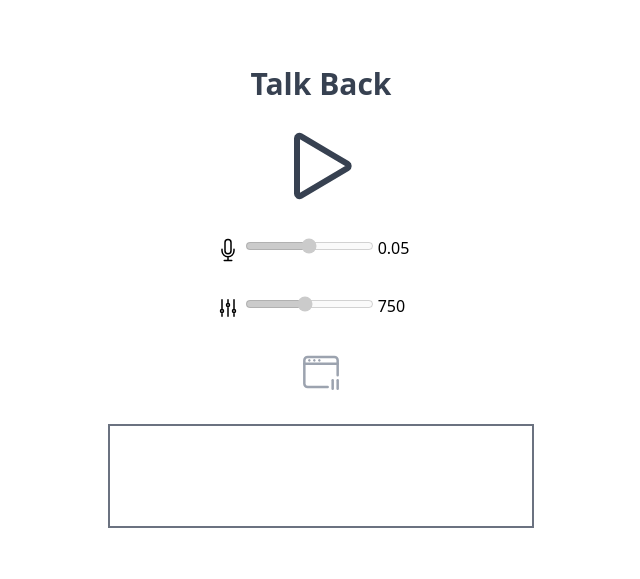
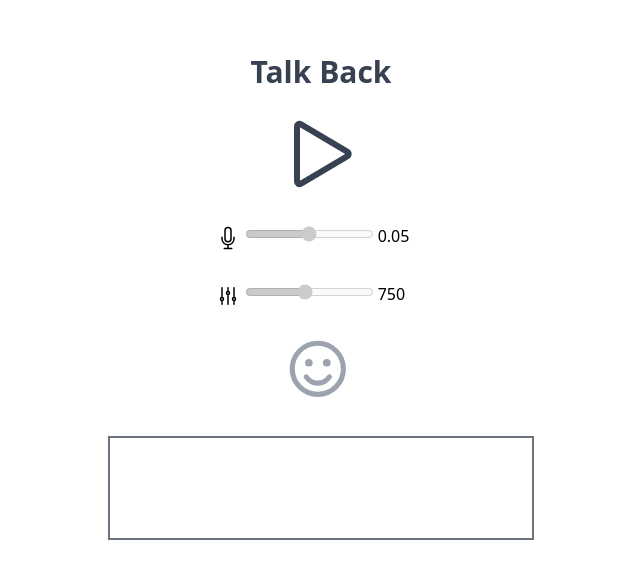
Before and after one commit to pgmmpk/talkback, a SvelteKit app: page / in a window 1280 px wide. Shown: the part 103-682 px from the top of the page, without its empty margins (319-959 px from the left). Built offline with nearby package versions, Linux system fonts and the light colour scheme.

Commit message:
better icons

```diff
--- a/src/routes/+page.svelte
+++ b/src/routes/+page.svelte
@@ -118,11 +118,30 @@
 
 <div class="md:mb-8 mb-8 mt-8 text-gray-400">
     {#if mode === 'listening'}
-    <svg class="w-10 h-10 inline" class:text-blue-700={active} viewBox="0 0 24 24" stroke-width="1.5" fill="none" xmlns="http://www.w3.org/2000/svg" color="currentColor"><path d="M14 21H4C2.89543 21 2 20.1046 2 19V5C2 3.89543 2.89543 3 4 3H20C21.1046 3 22 3.89543 22 5V14" stroke="currentColor" stroke-width="1.5" stroke-linecap="round"></path><path d="M2 7L22 7" stroke="currentColor" stroke-width="1.5" stroke-linecap="round" stroke-linejoin="round"></path><path d="M5 5.01L5.01 4.99889" stroke="currentColor" stroke-width="1.5" stroke-linecap="round" stroke-linejoin="round"></path><path d="M8 5.01L8.01 4.99889" stroke="currentColor" stroke-width="1.5" stroke-linecap="round" stroke-linejoin="round"></path><path d="M11 5.01L11.01 4.99889" stroke="currentColor" stroke-width="1.5" stroke-linecap="round" stroke-linejoin="round"></path><path d="M19.5 22V16M19.5 16L17 18.5M19.5 16L22 18.5" stroke="currentColor" stroke-width="1.5" stroke-linecap="round" stroke-linejoin="round"></path></svg>
+    <svg class="w-16 h-16 inline" class:text-blue-700={active} viewBox="0 0 100 100" fill="none" xmlns="http://www.w3.org/2000/svg" color="currentColor">
+        <path d="M 45 90 C 20.187 90 0 69.813 0 45 C 0 20.187 20.187 0 45 0 c 24.813 0 45 20.187 45 45 C 90 69.813 69.813 90 45 90 z M 45 4 C 22.393 4 4 22.393 4 45 s 18.393 41 41 41 s 41 -18.393 41 -41 S 67.607 4 45 4 z" />
+        <circle cx="45" cy="45" r="40" stroke="currentColor" stroke-width="8" />
+        <circle cx="31" cy="35.55" r="6" fill="currentColor" />
+        <circle cx="59" cy="35.55" r="6" fill="currentColor" />
+        <path d="M 45 74 c -6.197 0 -11.239 -5.042 -11.239 -11.239 S 38.803 51.521 45 51.521 s 11.239 5.042 11.239 11.239 S 51.197 74 45 74 z M 45 55.521 c -3.992 0 -7.239 3.247 -7.239 7.239 S 41.008 70 45 70 c 3.992 0 7.239 -3.247 7.239 -7.239 S 48.992 55.521 45 55.521 z" stroke="currentColor" fill="currentColor" stroke-width="3" />
+    </svg>
     {:else if mode === 'playing'}
-    <svg class="w-10 h-10 inline" class:text-red-700={active} viewBox="0 0 24 24" stroke-width="1.5" fill="none" xmlns="http://www.w3.org/2000/svg" color="currentColor"><path d="M12 21H4C2.89543 21 2 20.1046 2 19V5C2 3.89543 2.89543 3 4 3H20C21.1046 3 22 3.89543 22 5V13" stroke="currentColor" stroke-width="1.5" stroke-linecap="round"></path><path d="M2 7L22 7" stroke="currentColor" stroke-width="1.5" stroke-linecap="round" stroke-linejoin="round"></path><path d="M5 5.01L5.01 4.99889" stroke="currentColor" stroke-width="1.5" stroke-linecap="round" stroke-linejoin="round"></path><path d="M8 5.01L8.01 4.99889" stroke="currentColor" stroke-width="1.5" stroke-linecap="round" stroke-linejoin="round"></path><path d="M11 5.01L11.01 4.99889" stroke="currentColor" stroke-width="1.5" stroke-linecap="round" stroke-linejoin="round"></path><path d="M20.9995 16.05C20.3643 15.402 19.4791 15 18.5 15C16.567 15 15 16.567 15 18.5C15 19.4539 15.3816 20.3187 16.0005 20.95M20.9995 16.05C21.6184 16.6813 22 17.5461 22 18.5C22 20.433 20.433 22 18.5 22C17.5209 22 16.6357 21.598 16.0005 20.95M20.9995 16.05L16.0005 20.95" stroke="currentColor" stroke-width="1.5" stroke-linecap="round" stroke-linejoin="round"></path></svg>
+    <svg class="w-16 h-16 inline" class:text-red-700={active} viewBox="0 0 100 100" stroke-width="1.5" fill="none" xmlns="http://www.w3.org/2000/svg" color="currentColor">
+        <path d="M 45 90 C 20.187 90 0 69.813 0 45 C 0 20.187 20.187 0 45 0 c 24.813 0 45 20.187 45 45 C 90 69.813 69.813 90 45 90 z M 45 4 C 22.393 4 4 22.393 4 45 s 18.393 41 41 41 s 41 -18.393 41 -41 S 67.607 4 45 4 z" />
+        <circle cx="45" cy="45" r="40" stroke="currentColor" stroke-width="8" />
+        <circle cx="31" cy="35.55" r="6" fill="currentColor" />
+        <circle cx="59" cy="35.55" r="6" fill="currentColor" />
+        <path d="M 38.71 70.626 c -0.512 0 -1.023 -0.195 -1.414 -0.586 c -0.781 -0.781 -0.781 -2.047 0 -2.828 l 12.579 -12.579 c 0.781 -0.781 2.047 -0.781 2.828 0 s 0.781 2.047 0 2.828 L 40.125 70.04 C 39.734 70.431 39.222 70.626 38.71 70.626 z" stroke="currentColor" fill="currentColor" stroke-width="4" />
+        <path d="M 51.289 70.626 c -0.512 0 -1.023 -0.195 -1.414 -0.586 L 37.296 57.461 c -0.781 -0.781 -0.781 -2.047 0 -2.828 c 0.78 -0.781 2.047 -0.781 2.828 0 l 12.579 12.579 c 0.781 0.781 0.781 2.047 0 2.828 C 52.313 70.431 51.801 70.626 51.289 70.626 z" stroke="currentColor" fill="currentColor" stroke-width="4" />
+    </svg>
     {:else}
-    <svg class="w-10 h-10 inline" class:text-gray-700={active} viewBox="0 0 24 24" stroke-width="1.5" fill="none" xmlns="http://www.w3.org/2000/svg" color="currentColor"><path d="M16 21H4C2.89543 21 2 20.1046 2 19V5C2 3.89543 2.89543 3 4 3H20C21.1046 3 22 3.89543 22 5V14" stroke="currentColor" stroke-width="1.5" stroke-linecap="round"></path><path d="M19 17L19 22" stroke="currentColor" stroke-width="1.5" stroke-linecap="round" stroke-linejoin="round"></path><path d="M22 17L22 22" stroke="currentColor" stroke-width="1.5" stroke-linecap="round" stroke-linejoin="round"></path><path d="M2 7L22 7" stroke="currentColor" stroke-width="1.5" stroke-linecap="round" stroke-linejoin="round"></path><path d="M5 5.01L5.01 4.99889" stroke="currentColor" stroke-width="1.5" stroke-linecap="round" stroke-linejoin="round"></path><path d="M8 5.01L8.01 4.99889" stroke="currentColor" stroke-width="1.5" stroke-linecap="round" stroke-linejoin="round"></path><path d="M11 5.01L11.01 4.99889" stroke="currentColor" stroke-width="1.5" stroke-linecap="round" stroke-linejoin="round"></path></svg>
+    <svg class="w-16 h-16 inline" class:text-gray-700={active} viewBox="0 0 100 100" fill="none" xmlns="http://www.w3.org/2000/svg" color="currentColor">
+        <path d="M 45 90 C 20.187 90 0 69.813 0 45 C 0 20.187 20.187 0 45 0 c 24.813 0 45 20.187 45 45 C 90 69.813 69.813 90 45 90 z M 45 4 C 22.393 4 4 22.393 4 45 s 18.393 41 41 41 s 41 -18.393 41 -41 S 67.607 4 45 4 z" />
+        <circle cx="45" cy="45" r="40" stroke="currentColor" stroke-width="8" />
+        <circle cx="31" cy="35.55" r="6" fill="currentColor" />
+        <circle cx="59" cy="35.55" r="6" fill="currentColor" />
+        <path d="M 45 69.345 c -7.954 0 -15.337 -3.969 -19.751 -10.617 c -0.611 -0.92 -0.36 -2.162 0.56 -2.772 c 0.92 -0.613 2.162 -0.36 2.772 0.56 c 3.671 5.529 9.809 8.83 16.419 8.83 c 6.61 0 12.748 -3.301 16.419 -8.83 c 0.61 -0.921 1.85 -1.173 2.772 -0.56 c 0.92 0.61 1.171 1.853 0.56 2.772 C 60.337 65.376 52.953 69.345 45 69.345 z" fill="currentColor" stroke="currentColor" stroke-width="4" />
+    </svg>
     {/if}
 </div>
 
```
